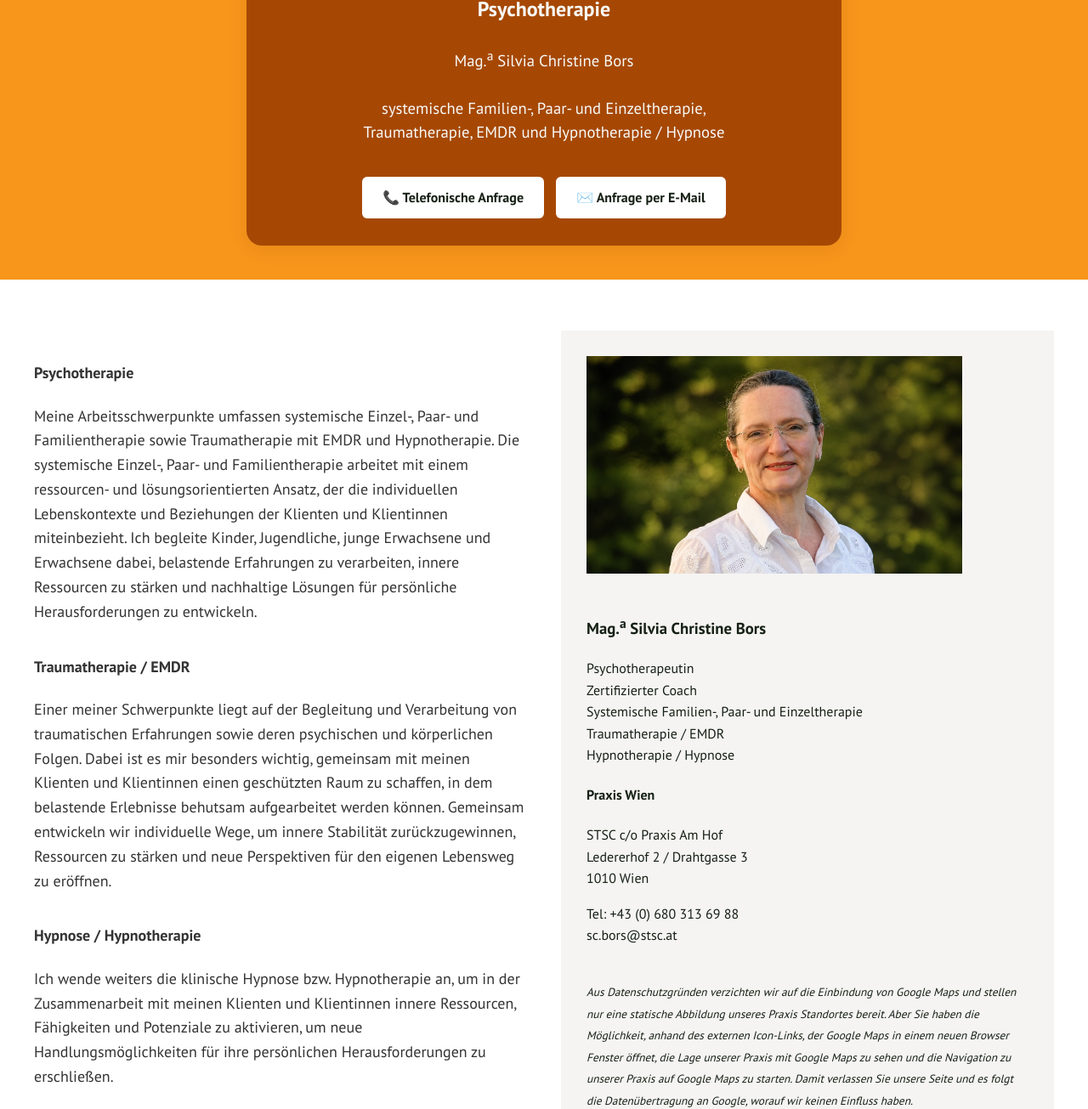
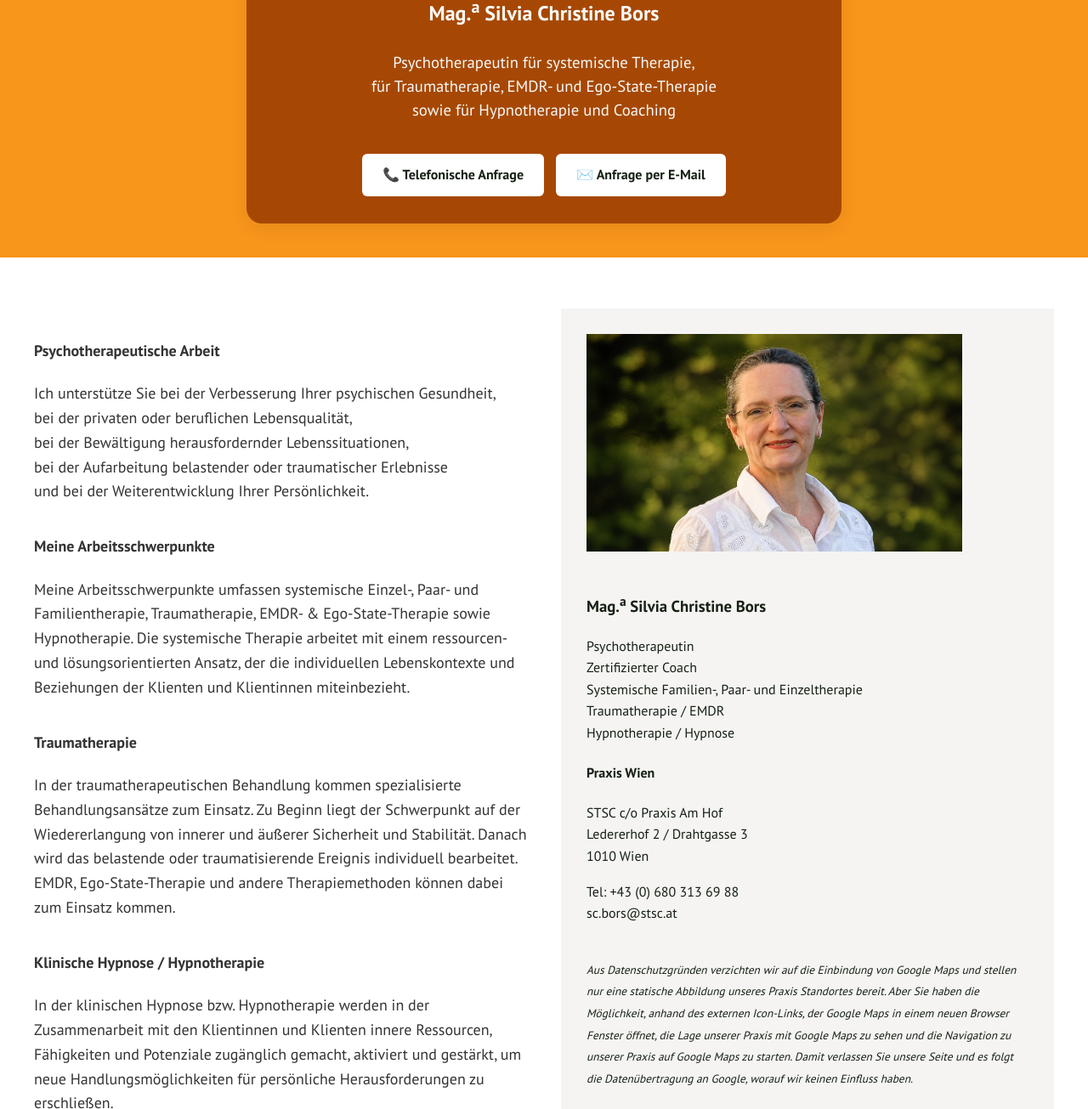
Before and after one commit to ppprem/stsc-website, a plain HTML site: page index.html in a window 1280 px wide. Shown: the part 221-1526 px from the top of the page at 85% size. Drawn offline with Linux system fonts and the light colour scheme.

Commit message:
Aktualisierungen in index.html übernommen

```diff
--- a/index.html
+++ b/index.html
@@ -103,13 +103,11 @@
   <div class="hero-text-bg">
     <div class="hero-text">
 
-<h2>Psychotherapie</h2>
+<h2>Mag.<sup>a</sup> Silvia Christine Bors</h2>
 
-<h3>Mag.<sup>a</sup> Silvia Christine Bors</h3>
-
-<h3>systemische Familien-, Paar- und Einzeltherapie,<br>
-Traumatherapie, EMDR und Hypnotherapie / Hypnose</h3>
-
+<h3>Psychotherapeutin für systemische Therapie,<br>
+für Traumatherapie, EMDR- und Ego-State-Therapie<br>
+sowie für Hypnotherapie und Coaching</h3>
 
 <a class="hero-button" href="tel:+436803136988">
 📞 Telefonische Anfrage
@@ -133,42 +131,46 @@ Traumatherapie, EMDR und Hypnotherapie / Hypnose</h3>
 
 
 
-<h4>Psychotherapie</h4>
+<h4>Psychotherapeutische Arbeit</h4>
 
 <p>
-Meine Arbeitsschwerpunkte umfassen systemische Einzel-, Paar- und Familientherapie sowie Traumatherapie mit EMDR und
-Hypnotherapie. Die systemische Einzel-, Paar- und Familientherapie arbeitet mit einem ressourcen- und lösungsorientierten Ansatz,
-der die individuellen Lebenskontexte und Beziehungen der Klienten und Klientinnen miteinbezieht. Ich begleite Kinder,
-Jugendliche, junge Erwachsene und Erwachsene dabei, belastende Erfahrungen zu
-verarbeiten, innere Ressourcen zu stärken und nachhaltige Lösungen für persönliche Herausforderungen zu entwickeln.
+Ich unterstütze Sie bei der Verbesserung Ihrer psychischen Gesundheit,<br>
+bei der privaten oder beruflichen Lebensqualität,<br>
+bei der Bewältigung herausfordernder Lebenssituationen,<br>
+bei der Aufarbeitung belastender oder traumatischer Erlebnisse<br>
+und bei der Weiterentwicklung Ihrer Persönlichkeit.</p>
 
-<h4>Traumatherapie / EMDR</h4>
+<h4>Meine Arbeitsschwerpunkte</h4>
+
+<p>
+Meine Arbeitsschwerpunkte umfassen systemische Einzel-, Paar- und Familientherapie, Traumatherapie,
+EMDR- & Ego-State-Therapie sowie Hypnotherapie.  Die systemische Therapie arbeitet mit
+einem ressourcen- und lösungsorientierten Ansatz, der die individuellen Lebenskontexte und Beziehungen der Klienten und
+Klientinnen miteinbezieht.</p>
+
+<h4>Traumatherapie</h4>
 
 
-<p>Einer meiner Schwerpunkte liegt auf der Begleitung und Verarbeitung von traumatischen Erfahrungen sowie deren
-  psychischen und körperlichen Folgen. Dabei ist es mir besonders wichtig, gemeinsam mit meinen Klienten und Klientinnen einen
-  geschützten Raum zu schaffen, in dem belastende Erlebnisse behutsam aufgearbeitet werden können. Gemeinsam entwickeln wir
-  individuelle Wege, um innere Stabilität zurückzugewinnen, Ressourcen zu stärken und neue Perspektiven für den
-  eigenen Lebensweg zu eröffnen.</p>
+<p>In der traumatherapeutischen Behandlung kommen spezialisierte Behandlungsansätze zum Einsatz. Zu Beginn liegt der
+  Schwerpunkt auf der Wiedererlangung von innerer und äußerer Sicherheit und Stabilität. Danach wird das belastende oder
+  traumatisierende Ereignis individuell bearbeitet. EMDR, Ego-State-Therapie und andere Therapiemethoden können
+  dabei zum Einsatz kommen.
+</p>
 
-<h4>Hypnose / Hypnotherapie</h4>
+<h4>Klinische Hypnose / Hypnotherapie</h4>
 
-<p>Ich wende weiters die klinische Hypnose bzw. Hypnotherapie an, um in der Zusammenarbeit mit meinen
-Klienten und Klientinnen innere Ressourcen, Fähigkeiten und Potenziale zu aktivieren, um neue Handlungsmöglichkeiten
-für ihre persönlichen Herausforderungen zu erschließen.
+<p>In der klinischen Hypnose bzw. Hypnotherapie werden in der Zusammenarbeit mit den Klientinnen und Klienten
+  innere Ressourcen, Fähigkeiten und Potenziale zugänglich gemacht, aktiviert und gestärkt, um neue Handlungsmöglichkeiten
+  für persönliche Herausforderungen zu erschließen.
 </p>
-s
-<h4>Beratung, Supervision & Coaching, praxisorientierte Unternehmensseminare</h4>
+
+<h4>Coaching</h4>
 
 <p>
-Meine Arbeitsschwerpunkte umfassen Supervision und Coaching von Einzelpersonen aus unterschiedlichen beruflichen Feldern
-und Positionen sowie die Begleitung von beruflichen Veränderungsprozessen.<br>
-Einer meiner Schwerpunkte liegt auf der Durchführung von Seminaren für das Management von Unternehmen,
-zB. im Bereich Burnout / Resilienz, mit der entsprechenden Executive Summary für die Top Führungsebene.<br>
-Meine Qualifikation vereint ein abgeschlossenes Wirtschaftsstudium mit einer fundierten und breit gefächerten
-psychotherapeutischen Ausbildung. Durch meine langjährige Erfahrung im Unternehmensbereich sowie
-in meiner eigenen psychotherapeutischen Praxis verbinde ich wirtschaftliches Verständnis mit klinischer Expertise
-und biete eine ganzheitliche und unterstützende praxisnahe Begleitung für persönliche und berufliche Herausforderungen.
+Im Coaching begleite ich Einzelpersonen aus unterschiedlichen beruflichen Feldern und Positionen bei beruflichen
+Veränderungsprozessen. Dabei kann ich eine Zusammenarbeit anbieten, die falls gewünscht, die herkömmliche Ebene
+des „klassischen“ Coachings verlässt und die emotionale Ebene und die individuelle Persönlichkeit mitberücksichtigt,
+um längerfristig wirksame Lösungen zu erarbeiten.
 </p>
 
 
```
